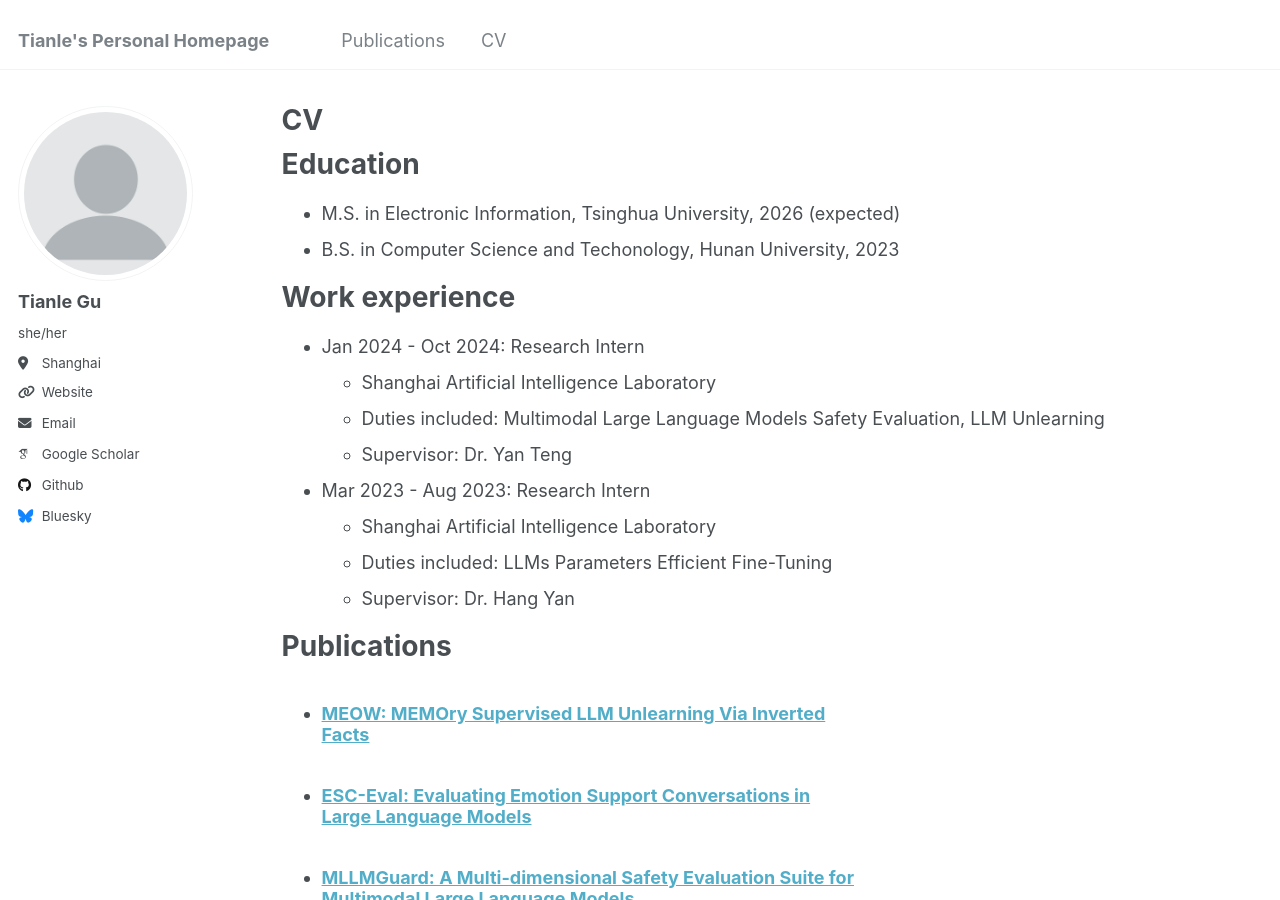
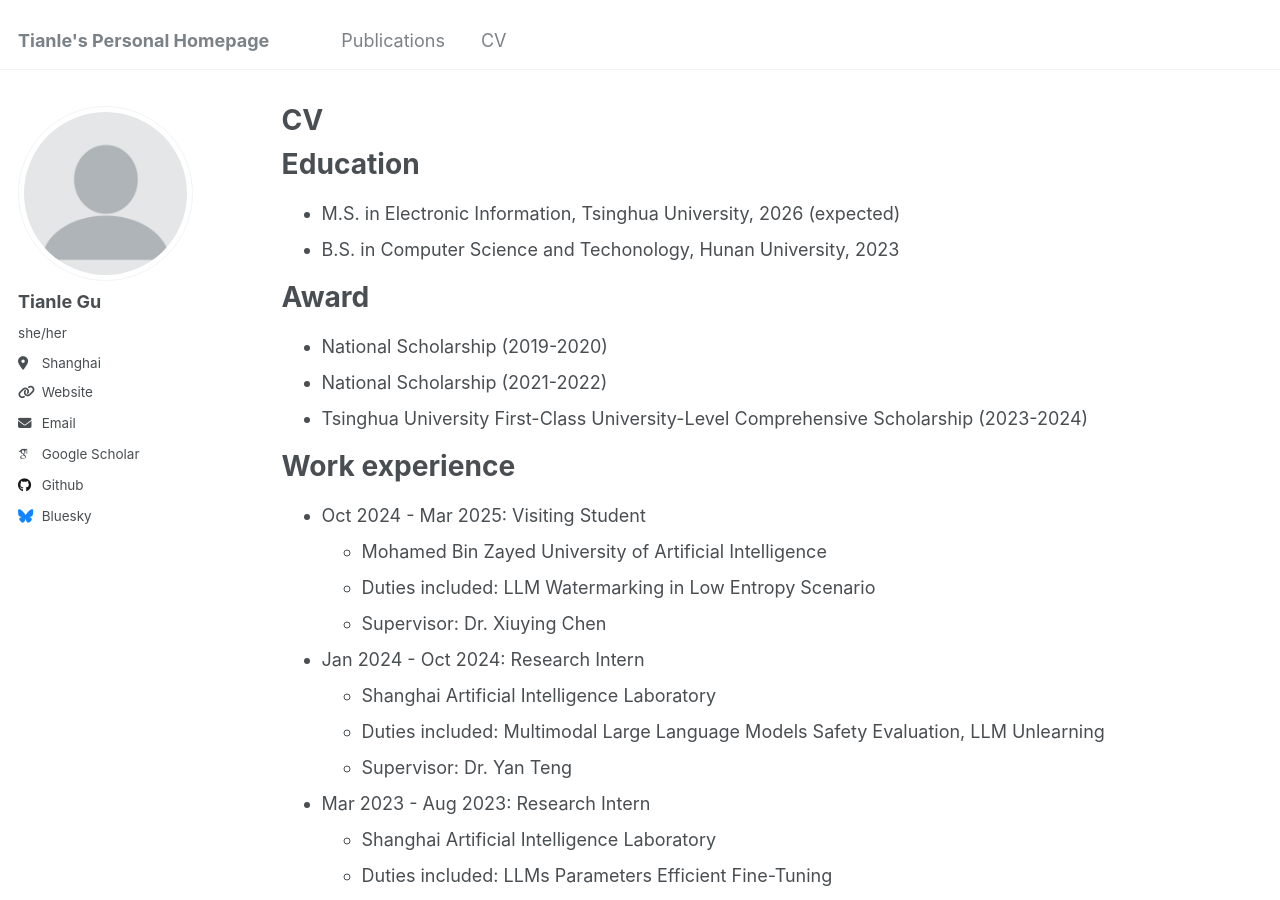
Before and after one commit to Carol-gutianle/carol-gutianle.github.io, a Jekyll site: the page built from _pages/cv.md, in a window 1280 px wide and 900 px high. Built offline with Jekyll 4.4.1, drawn with Linux system fonts in a browser that asks for light colours; some web fonts are replaced; a file with an impossible date is left out.

Commit message:
add: pub & experience

```diff
--- a/_pages/cv.md
+++ b/_pages/cv.md
@@ -14,8 +14,19 @@ Education
 * M.S. in Electronic Information, Tsinghua University, 2026 (expected)
 * B.S. in Computer Science and Techonology, Hunan University, 2023
 
+Award
+======
+* National Scholarship (2019-2020)
+* National Scholarship (2021-2022)
+* Tsinghua University First-Class University-Level Comprehensive Scholarship (2023-2024)
+
 Work experience
 ======
+
+* Oct 2024 - Mar 2025: Visiting Student
+  * Mohamed Bin Zayed University of Artificial Intelligence
+  * Duties included: LLM Watermarking in Low Entropy Scenario
+  * Supervisor: Dr. Xiuying Chen
 
 * Jan 2024 - Oct 2024: Research Intern
   * Shanghai Artificial Intelligence Laboratory
```
Also changed, not shown: _pages/about.md (+2 -0 lines), _publications/2024-10-HoneyPot.md (added, +11 -0 lines).
